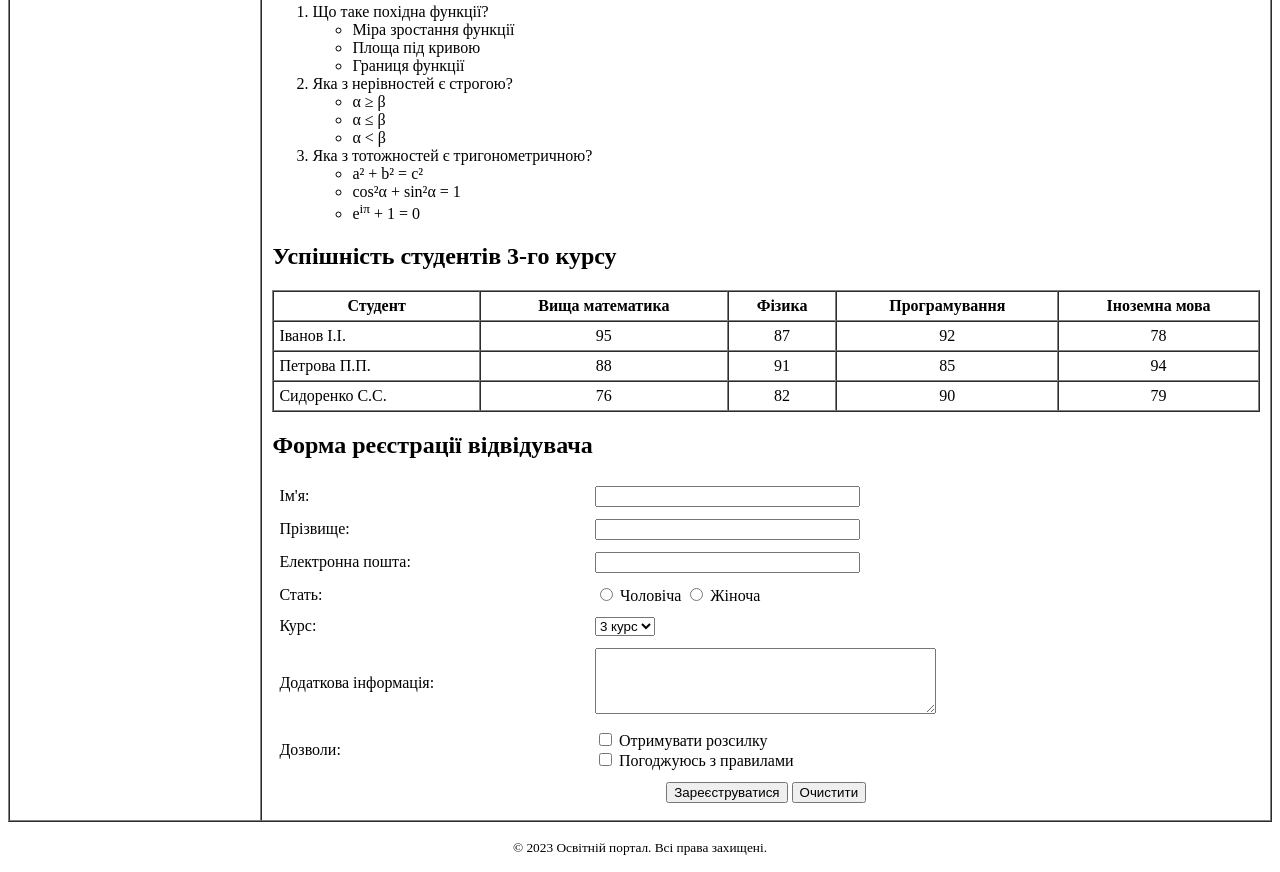
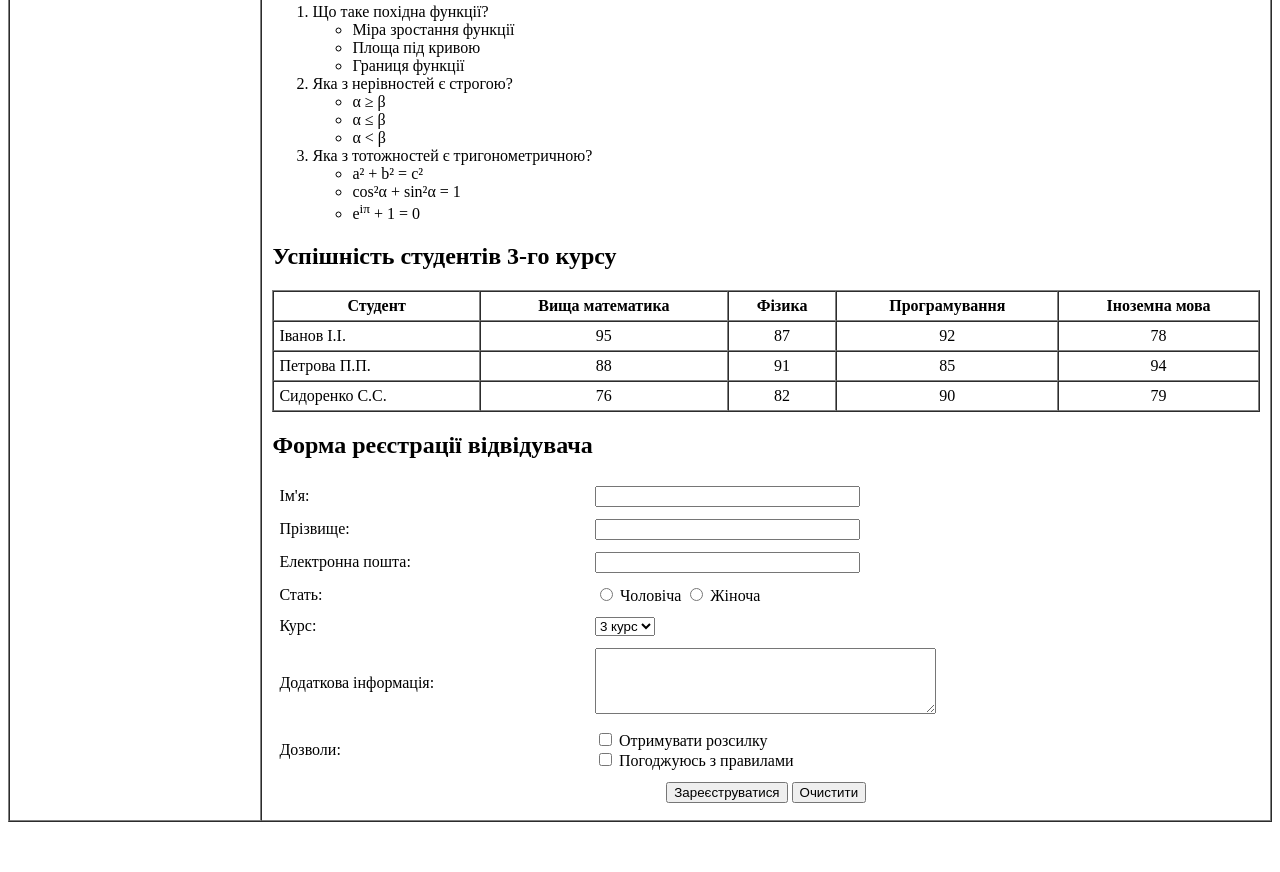
Before and after one commit to ellli1naa/lr1, a plain HTML site: page index.html in a window 1280 px wide. Shown: the part 313-1185 px from the top of the page. After the commit the page ends 1143 px from the top, so only its background shows below. Drawn offline with Linux system fonts and the light colour scheme.

Commit message:
Update index.html

```diff
--- a/index.html
+++ b/index.html
@@ -157,10 +157,6 @@
             </td>
         </tr>
     </table>
-
-    <p align="center">
-        <small>© 2023 Освітній портал. Всі права захищені.</small>
-    </p>
 </body>
 
 </html>
```
